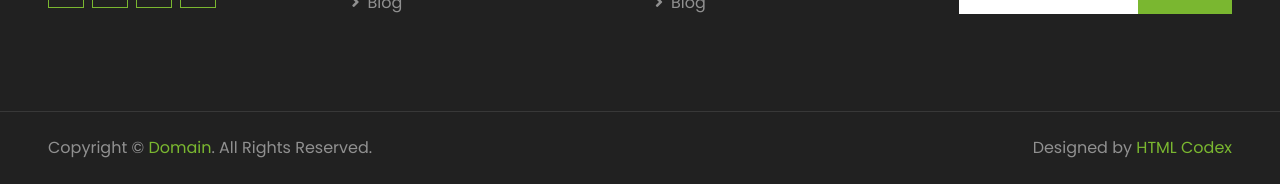
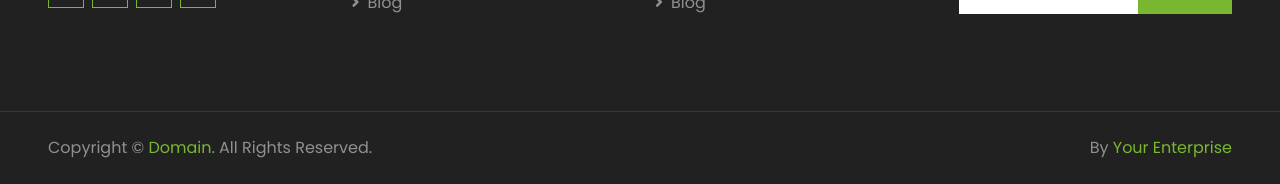
Before and after one commit to ejdmgh17/demoweb1, a plain HTML site: page testimonial.html in a window 1280 px wide. Shown: the part 1744-1928 px from the top of the page. Drawn offline with nearby package versions, Linux system fonts and the light colour scheme; files whose address does not match are found by name.

Commit message:
Update testimonial.html

```diff
--- a/testimonial.html
+++ b/testimonial.html
@@ -281,7 +281,7 @@
                 </p>
             </div>
             <div class="col-lg-6 text-center text-md-right">
-                <p class="m-0 text-white-50">Designed by <a href="https://htmlcodex.com">HTML Codex</a>
+                <p class="m-0 text-white-50">By <a href="#">Your Enterprise</a>
                 </p>
             </div>
         </div>
```
